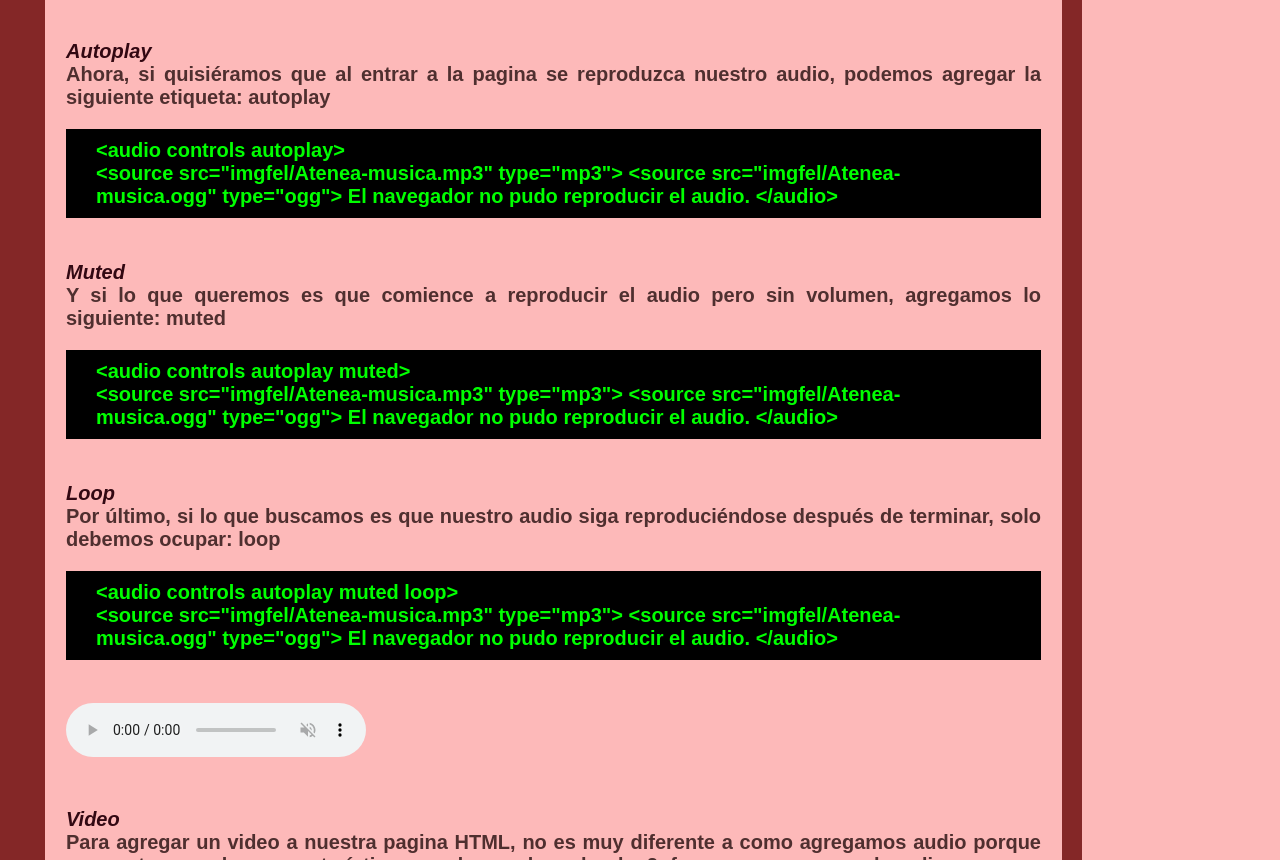
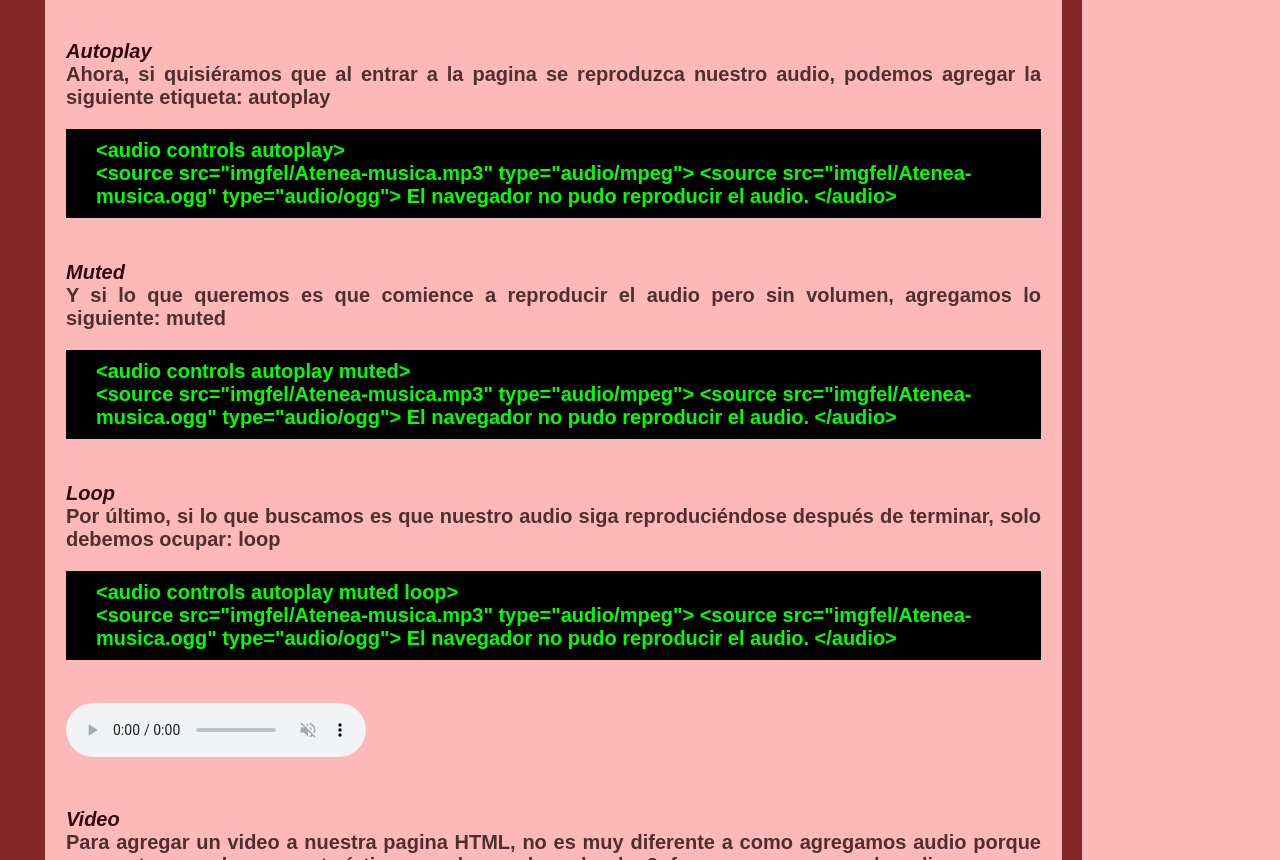
Before and after one commit to LuJimenez06/LuJimenez06, a plain HTML site: page HTML-8.html in a window 1280 px wide. Shown: the part 1440-2300 px from the top of the page. Drawn offline with Linux system fonts and the light colour scheme.

Commit message:
Update HTML-8.html

```diff
--- a/HTML-8.html
+++ b/HTML-8.html
@@ -56,11 +56,12 @@
             <br><br>
             <p class="html">
                 &lt;audio controls&gt;<br>
-                &lt;source src="imgfel/Atenea-musica.mp3" type="mp3"&gt;<br>
+                &lt;source src="imgfel/Atenea-musica.mp3" type="audio/mpeg"&gt;<br>
                 &lt;/audio&gt;
             </p>
             <audio controls>
-                <source src="imgfel/Atenea-musica.mp3" type="mpeg">
+                <source src="imgfel/Atenea-musica.mp3" type="audio/mpeg">
+                Tu navegador no soporta el tipo de audio
             </audio>
             <br>
             <br>
@@ -69,14 +70,15 @@
             Para cuidar que el audio pueda reproducirse sin problemas, podemos agregar la siguiente línea de código que lo que hará será poner otro tipo de audio para que si nuestro navegador no pudiera reproducir el audio con .mp3 tenga la otra extensión y si en dado caso aun no pudiera mostrará el siguiente mensaje: <br>
             <p class="html">
                 &lt;audio controls&gt;<br>
-                &lt;source src="imgfel/Atenea-musica.mp3" type="mp3"&gt;<br>
-                &lt;source src="imgfel/Atenea-musica.ogg" type="ogg"&gt;<br>
+                &lt;source src="imgfel/Atenea-musica.mp3" type="audio/mpeg"&gt;<br>
+                &lt;source src="imgfel/Atenea-musica.ogg" type="audio/ogg"&gt;<br>
                 El navegador no pudo reproducir el audio.<br>
                 &lt;/audio&gt;
             </p>
                 <audio controls>
-                    <source src="imgfel/Atenea-musica.mp3" type="mpeg">
-                    <source src="imgfel/Atenea-musica.ogg" type="ogg">
+                    <source src="imgfel/Atenea-musica.mp3" type="audio/mpeg">
+                    <source src="imgfel/Atenea-musica.ogg" type="audio/ogg">
+                    El navegador no pudo reproducir el audio
                 </audio>
             <br>
             <br>
@@ -86,8 +88,8 @@
             <br>
             <p class="html">
                 &lt;audio controls autoplay&gt;<br>
-                &lt;source src="imgfel/Atenea-musica.mp3" type="mp3"&gt;
-                &lt;source src="imgfel/Atenea-musica.ogg" type="ogg"&gt;
+                &lt;source src="imgfel/Atenea-musica.mp3" type="audio/mpeg"&gt;
+                &lt;source src="imgfel/Atenea-musica.ogg" type="audio/ogg"&gt;
                 El navegador no pudo reproducir el audio.
                 &lt;/audio&gt;
             </p>
@@ -97,8 +99,8 @@
             <br>
             <p class="html">
                 &lt;audio controls autoplay muted&gt;<br>
-                &lt;source src="imgfel/Atenea-musica.mp3" type="mp3"&gt;
-                &lt;source src="imgfel/Atenea-musica.ogg" type="ogg"&gt;
+                &lt;source src="imgfel/Atenea-musica.mp3" type="audio/mpeg"&gt;
+                &lt;source src="imgfel/Atenea-musica.ogg" type="audio/ogg"&gt;
                 El navegador no pudo reproducir el audio.
                 &lt;/audio&gt;
             </p>
@@ -108,14 +110,14 @@
             <br>
             <p class="html">
                 &lt;audio controls autoplay muted loop&gt;<br>
-                &lt;source src="imgfel/Atenea-musica.mp3" type="mp3"&gt;
-                &lt;source src="imgfel/Atenea-musica.ogg" type="ogg"&gt;
+                &lt;source src="imgfel/Atenea-musica.mp3" type="audio/mpeg"&gt;
+                &lt;source src="imgfel/Atenea-musica.ogg" type="audio/ogg"&gt;
                 El navegador no pudo reproducir el audio.
                 &lt;/audio&gt;
             </p>
             <br>
             <audio controls autoplay muted>
-                <source src="imgfel/Atenea-musica.mp3" type="mpeg">
+                <source src="imgfel/Atenea-musica.mp3" type="audio/mpeg">
                 El navegador no pudo reproducir el audio.
             </audio>
             <br>
```
